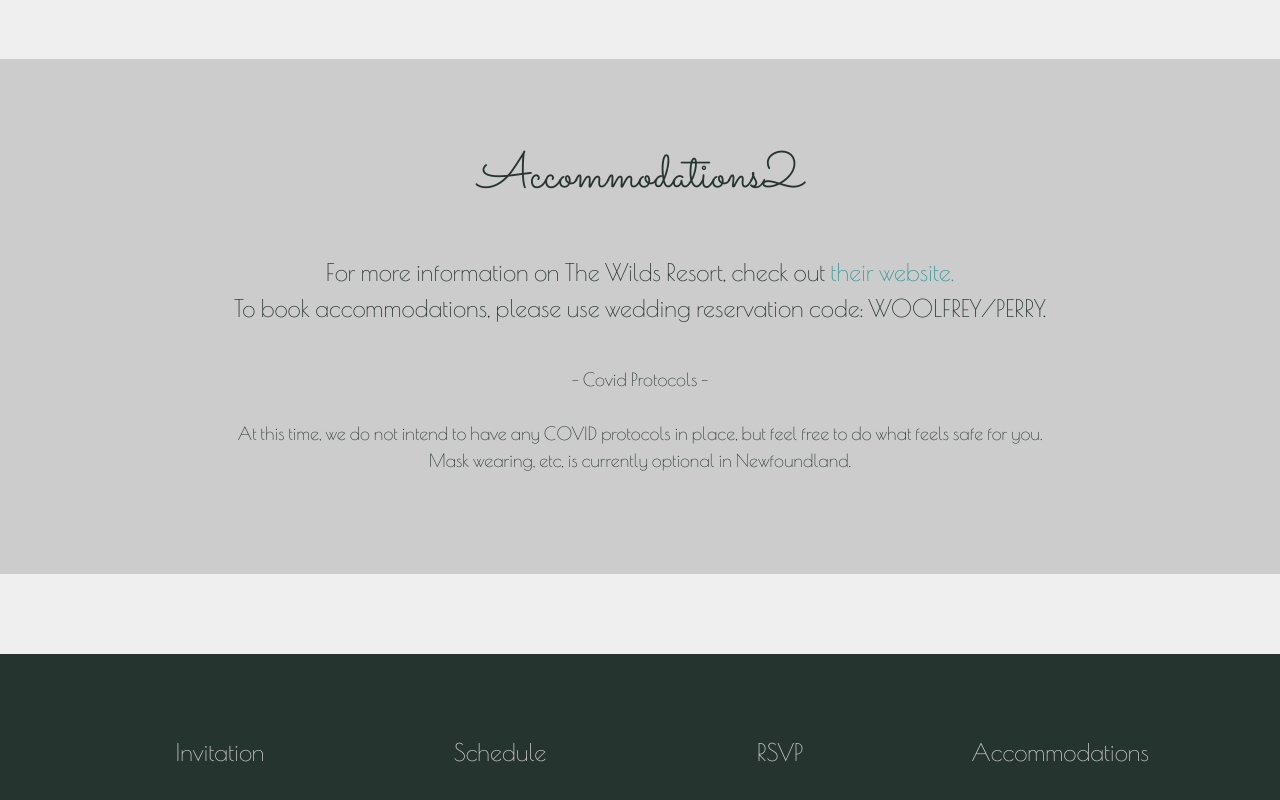
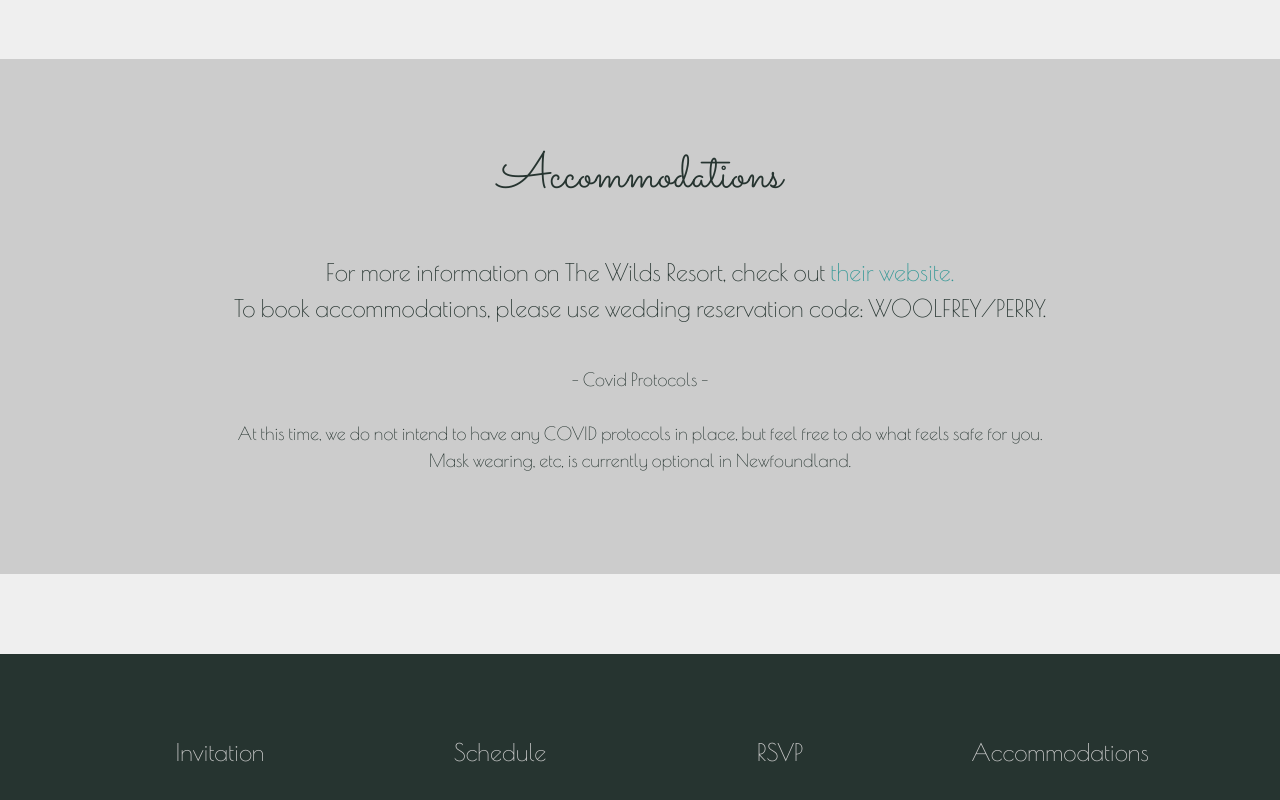
Before and after one commit to Submerged/i-dilby-do, a React (Create React App) app: page / in a window 1280 px wide. Shown: the part 4023-4823 px from the top of the page. Built offline with nearby package versions, Linux system fonts and the light colour scheme.

Commit message:
test change

```diff
--- a/src/Accommodation/index.tsx
+++ b/src/Accommodation/index.tsx
@@ -6,7 +6,7 @@ export const Accommodation = () => {
         <Container id="accommodations" maxWidth='100vw' p={0} pt={10}>
             <Center sx={{textAlign: 'center'}}>
                 <Box width='100%' bg='#CCC' pb={[50,50,100]} pt={[20]}>
-                    <Text as='h2'>Accommodations2</Text>
+                    <Text as='h2'>Accommodations</Text>
                     <Text textAlign='center' p={[2,10,10]}>
                         For more information on The Wilds Resort, check out {' '}
                         <Link href= 'https://thewilds.ca' isExternal color='teal.500'>
```
